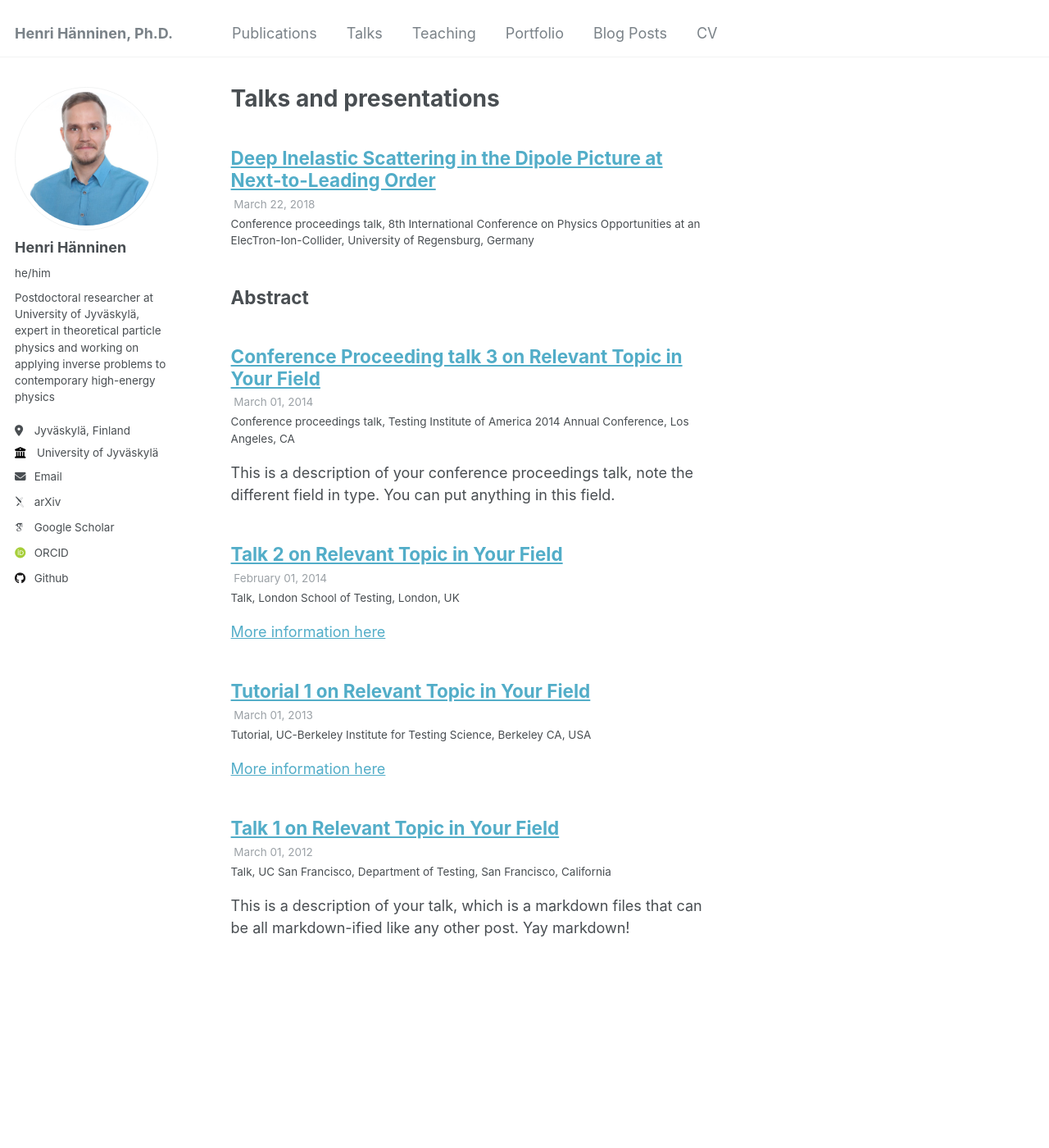
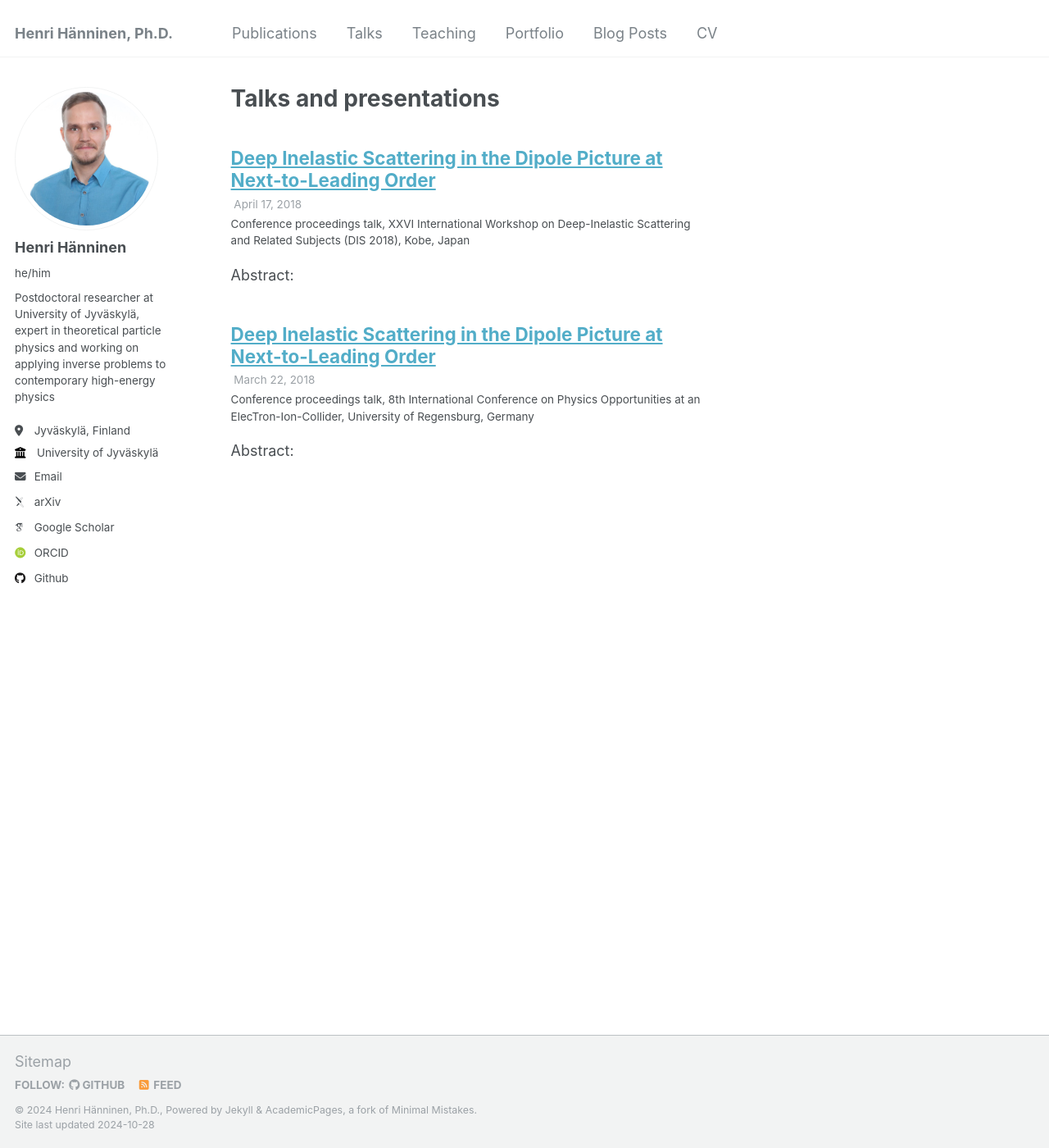
Before and after one commit to hhannine/hhannine.github.io, a Jekyll site: the page built from _pages/talks.html, in a window 1280 px wide and 1400 px high. Shown: the whole window at 82% size. Built offline with Jekyll 4.4.1, drawn with Linux system fonts in a browser that asks for light colours; some web fonts are replaced.

Commit message:
Remove talk templates

```diff
--- /dev/null
+++ b/_talks/2018-04-17-talk-dis-xxvi.md
@@ -0,0 +1,20 @@
+---
+title: "Deep Inelastic Scattering in the Dipole Picture at Next-to-Leading Order"
+collection: talks
+type: "Conference proceedings talk"
+permalink: /talks/2018-04-17-talk-dis-xxvi
+venue: "XXVI International Workshop on Deep-Inelastic Scattering and Related Subjects (DIS 2018)"
+date: 2018-04-17
+location: "Kobe, Japan"
+---
+
+Abstract:
+
+We study quantitatively [1] the importance of the recently derived NLO corrections [2,3,4] to the DIS structure functions at small x in the dipole formalism. We show that these corrections can be significant and depend on the factorization scheme used to resum large logarithms of energy into renormalization group evolution with the BK equation. This feature is similar to what has recently been observed for single inclusive forward hadron production [5,6]. Using a factorization scheme consistent with the one recently proposed for the single inclusive cross section, we show that it is possible to obtain meaningful results for the DIS cross sections. We also discuss ongoing work to combine these NLO DIS structure functions in the improved factorization scheme with the resummed/NLO BK evolution equation in order to do consistent NLO accuracy comparisons with HERA data.
+
+[1] B. Ducloué, H. Hänninen, T. Lappi, Y. Zhu, Phys.Rev. D96 (2017) no.9, 094017
+[2] G. Beuf, Phys.Rev. D94 (2016) no.5, 054016
+[3] G. Beuf, Phys.Rev. D96 (2017) no.7, 074033
+[4] H. Hänninen, T. Lappi, R. Paatelainen, arXiv:1711.08207 [hep-ph]
+[5] E. Iancu, A.H. Mueller, D.N. Triantafyllopoulos, JHEP 1612 (2016) 041
+[6] B. Ducloué, T. Lappi, Y. Zhu, Phys.Rev. D95 (2017) no.11, 114007
--- a/_talks/templates/2012-03-01-talk-1.md
+++ /dev/null
@@ -1,11 +0,0 @@
----
-title: "Talk 1 on Relevant Topic in Your Field"
-collection: talks
-type: "Talk"
-permalink: /talks/2012-03-01-talk-1
-venue: "UC San Francisco, Department of Testing"
-date: 2012-03-01
-location: "San Francisco, California"
----
-
-This is a description of your talk, which is a markdown files that can be all markdown-ified like any other post. Yay markdown!
--- a/_talks/templates/2013-03-01-tutorial-1.md
+++ /dev/null
@@ -1,13 +0,0 @@
----
-title: "Tutorial 1 on Relevant Topic in Your Field"
-collection: talks
-type: "Tutorial"
-permalink: /talks/2013-03-01-tutorial-1
-venue: "UC-Berkeley Institute for Testing Science"
-date: 2013-03-01
-location: "Berkeley CA, USA"
----
-
-[More information here](http://exampleurl.com)
-
-This is a description of your tutorial, note the different field in type. This is a markdown files that can be all markdown-ified like any other post. Yay markdown!
--- a/_talks/templates/2014-02-01-talk-2.md
+++ /dev/null
@@ -1,13 +0,0 @@
----
-title: "Talk 2 on Relevant Topic in Your Field"
-collection: talks
-type: "Talk"
-permalink: /talks/2014-02-01-talk-2
-venue: "London School of Testing"
-date: 2014-02-01
-location: "London, UK"
----
-
-[More information here](http://example2.com)
-
-This is a description of your talk, which is a markdown files that can be all markdown-ified like any other post. Yay markdown!
--- a/_talks/templates/2014-03-01-talk-3.md
+++ /dev/null
@@ -1,11 +0,0 @@
----
-title: "Conference Proceeding talk 3 on Relevant Topic in Your Field"
-collection: talks
-type: "Conference proceedings talk"
-permalink: /talks/2014-03-01-talk-3
-venue: "Testing Institute of America 2014 Annual Conference"
-date: 2014-03-01
-location: "Los Angeles, CA"
----
-
-This is a description of your conference proceedings talk, note the different field in type. You can put anything in this field.
```
Also changed, not shown: _talks/2018-03-22-talk-poetic.md (+2 -2 lines).
